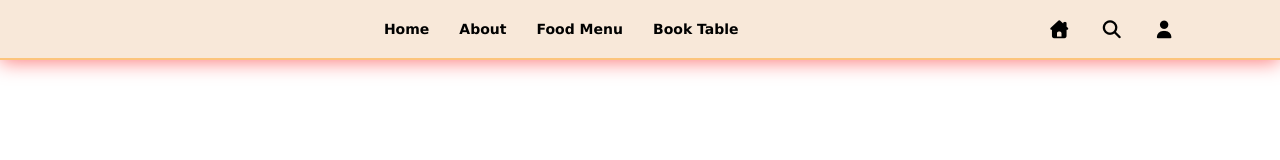
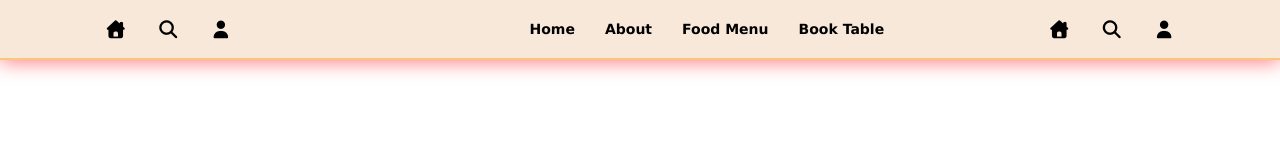
Before and after one commit to Oussama-Ech-charef/Restaurant-s-Website, a plain HTML site: page index.html in a window 1280 px wide. Drawn offline with Linux system fonts and the light colour scheme.

Commit message:
add modification to file index.html

```diff
--- a/index.html
+++ b/index.html
@@ -12,6 +12,33 @@
 <body>
     <header>
         <div class="header">
+
+
+            <div class="headerbar">
+                <div class="account">
+                    <ul>
+                        <a href="">
+                            <li>
+                                <i class="fa-solid fa-house-chimney"></i>
+                            </li>
+                        </a>
+                        <a href="">
+                            <li>
+                                <i class="fa-solid fa-magnifying-glass searchicon" id="searchicon1"></i>
+                            </li>
+                        </a>
+                        <div class="search" id="searchinput1">
+                            <input type="search">
+                            <i class="fa-solid fa-magnifying-glass srchicon"></i>
+                        </div>
+                        <a href="">
+                            <li>
+                                <i class="fa-solid fa-user" id="user-mb"></i>
+                            </li>
+                        </a>
+                    </ul>
+                </div>
+            </div>
         <div class="logo">
             <img src="images/official logo text bl.png" alt="">
         </div>
```
